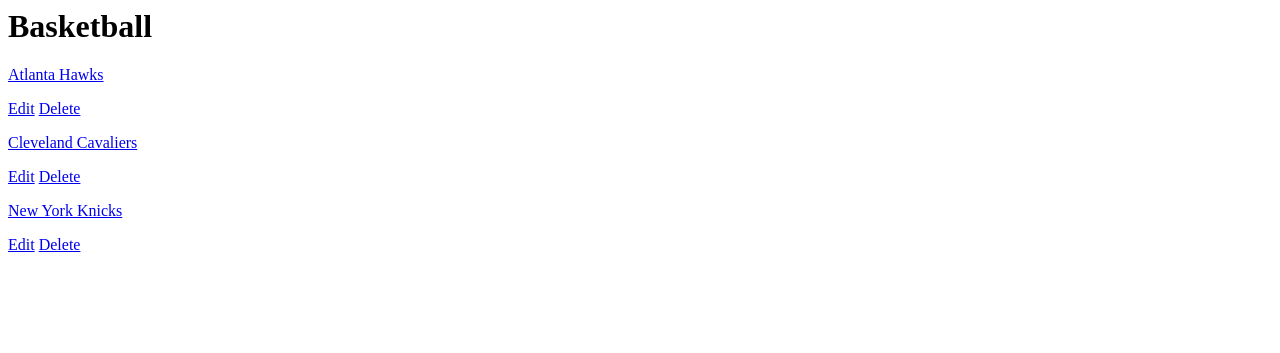
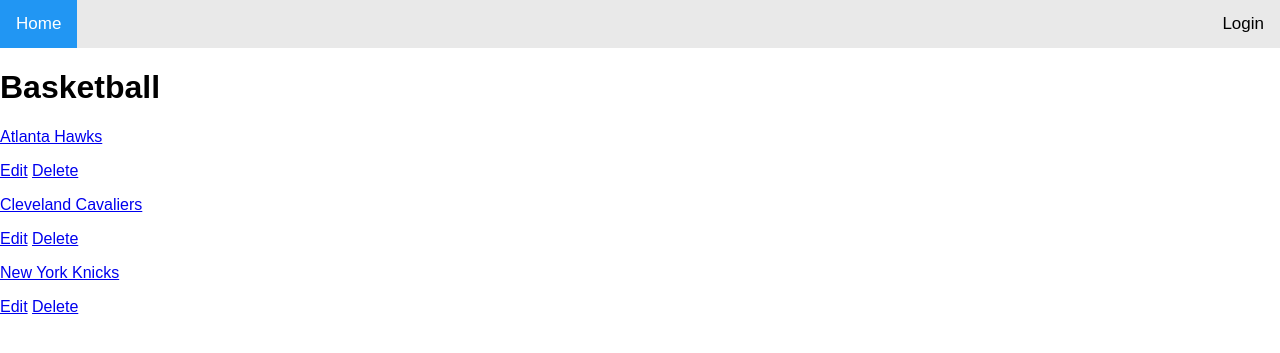
Before and after one commit to watthell234/Item_Catalog, a Flask app: page /catalog/1/ in a window 1280 px wide. Shown: the top 353 px of the page. Run offline with Flask 2, Linux system fonts and the light colour scheme; data comes from the database, SQL or seed files in the repository.

Commit message:
Added nav_bar to all routes

```diff
--- a/app/templates/listItems.html
+++ b/app/templates/listItems.html
@@ -1,9 +1,19 @@
 <html>
     <head>
+        <link rel="stylesheet" type=text/css href="{{url_for('static', filename='nav_bar.css')}}">
         <title>Teams</title>
-        <h1>{{category.category_name}}</h1>
     </head>
     <body>
+        <div class="topnav">
+  <a class="active" href="#home">Home</a>
+  <div class="login-container">
+    <form action="/action_page.php">
+      <a href="#" class="button">Login</a>
+    </form>
+  </div>
+
+</div>
+<h1>{{category.category_name}}</h1>
     {% for i in teams %}
         <div>
             <p>
```
Also changed, not shown: app/templates/itemDeets.html (+11 -1 lines).
